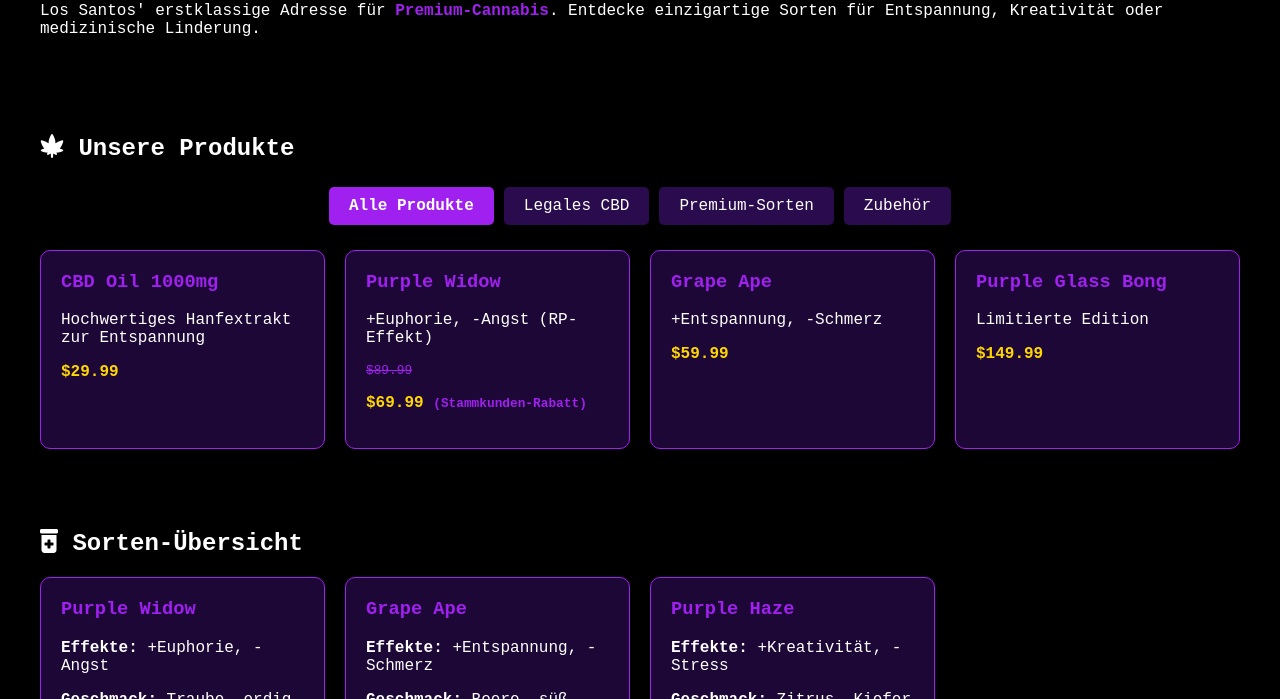
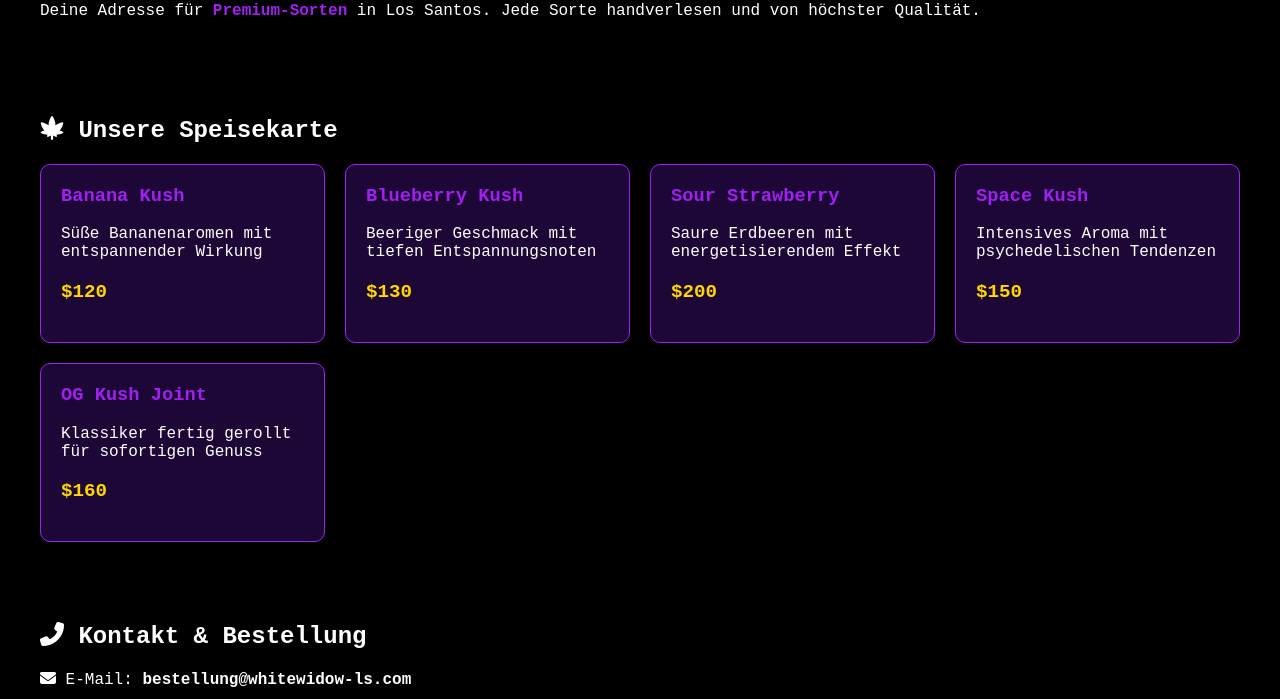
Before and after one commit to xAzzuroCrow/Whitewidow, a plain HTML site: page index.html in a window 1280 px wide. Shown: the part 370-1069 px from the top of the page. Drawn offline with Linux system fonts and the light colour scheme.

Commit message:
index.html

```diff
--- a/index.html
+++ b/index.html
@@ -3,7 +3,7 @@
 <head>
     <meta charset="UTF-8">
     <meta name="viewport" content="width=device-width, initial-scale=1.0">
-    <title>WHITE WIDOW | Premium Cannabis</title>
+    <title>WHITE WIDOW | Premium Sorten</title>
     <link rel="stylesheet" href="https://cdnjs.cloudflare.com/ajax/libs/font-awesome/6.4.0/css/all.min.css">
     <style>
         :root {
@@ -91,27 +91,6 @@
             max-width: 1200px;
             margin: 0 auto;
         }
-        .category-tabs {
-            display: flex;
-            justify-content: center;
-            margin: 20px 0;
-            flex-wrap: wrap;
-        }
-        .tab {
-            padding: 10px 20px;
-            background: var(--primary);
-            margin: 5px;
-            cursor: pointer;
-            border-radius: 5px;
-            transition: all 0.3s;
-        }
-        .tab.active {
-            background: var(--secondary);
-            font-weight: bold;
-        }
-        .tab:hover {
-            background: var(--secondary);
-        }
         .product-grid {
             display: grid;
             grid-template-columns: repeat(auto-fill, minmax(250px, 1fr));
@@ -136,11 +115,7 @@
         .price {
             color: var(--accent);
             font-weight: bold;
-        }
-        .discount {
-            color: var(--secondary);
-            font-size: 0.8em;
-            text-decoration: line-through;
+            font-size: 1.2em;
         }
         .footer {
             background: var(--primary);
@@ -176,88 +151,62 @@
 
     <div class="header">
         <h1 class="logo">WHITE WIDOW</h1>
-        <p class="slogan">"Vom Anbau bis zum Rauch – Die feinsten Sorten in Los Santos"</p>
+        <p class="slogan">"Die exklusivsten Sorten in Los Santos"</p>
     </div>
 
     <div class="menu">
         <a href="#home"><i class="fas fa-home"></i> Startseite</a>
-        <a href="#shop"><i class="fas fa-cannabis"></i> Shop</a>
-        <a href="#strains"><i class="fas fa-prescription-bottle-alt"></i> Sorten</a>
+        <a href="#menu"><i class="fas fa-cannabis"></i> Speisekarte</a>
         <a href="#contact"><i class="fas fa-phone-alt"></i> Kontakt</a>
     </div>
 
     <div class="container" id="home">
         <h2>Willkommen bei White Widow</h2>
-        <p>Los Santos' erstklassige Adresse für <strong style="color:var(--secondary)">Premium-Cannabis</strong>. Entdecke einzigartige Sorten für Entspannung, Kreativität oder medizinische Linderung.</p>
+        <p>Deine Adresse für <strong style="color:var(--secondary)">Premium-Sorten</strong> in Los Santos. Jede Sorte handverlesen und von höchster Qualität.</p>
     </div>
 
-    <div class="container" id="shop">
-        <h2><i class="fas fa-cannabis"></i> Unsere Produkte</h2>
-
-        <div class="category-tabs">
-            <div class="tab active" onclick="filterProducts('all')">Alle Produkte</div>
-            <div class="tab" onclick="filterProducts('legal')">Legales CBD</div>
-            <div class="tab" onclick="filterProducts('premium')">Premium-Sorten</div>
-            <div class="tab" onclick="filterProducts('accessories')">Zubehör</div>
-        </div>
+    <div class="container" id="menu">
+        <h2><i class="fas fa-cannabis"></i> Unsere Speisekarte</h2>
 
         <div class="product-grid">
-            <div class="product" data-category="legal">
-                <h3>CBD Oil 1000mg</h3>
-                <p>Hochwertiges Hanfextrakt zur Entspannung</p>
-                <p class="price">$29.99</p>
+            <div class="product">
+                <h3>Banana Kush</h3>
+                <p>Süße Bananenaromen mit entspannender Wirkung</p>
+                <p class="price">$120</p>
             </div>
 
-            <div class="product" data-category="premium">
-                <h3>Purple Widow</h3>
-                <p>+Euphorie, -Angst (RP-Effekt)</p>
-                <p class="discount">$89.99</p>
-                <p class="price">$69.99 <span style="color:var(--secondary);font-size:0.8em;">(Stammkunden-Rabatt)</span></p>
+            <div class="product">
+                <h3>Blueberry Kush</h3>
+                <p>Beeriger Geschmack mit tiefen Entspannungsnoten</p>
+                <p class="price">$130</p>
             </div>
 
-            <div class="product" data-category="premium">
-                <h3>Grape Ape</h3>
-                <p>+Entspannung, -Schmerz</p>
-                <p class="price">$59.99</p>
+            <div class="product">
+                <h3>Sour Strawberry</h3>
+                <p>Saure Erdbeeren mit energetisierendem Effekt</p>
+                <p class="price">$200</p>
             </div>
 
-            <div class="product" data-category="accessories">
-                <h3>Purple Glass Bong</h3>
-                <p>Limitierte Edition</p>
-                <p class="price">$149.99</p>
+            <div class="product">
+                <h3>Space Kush</h3>
+                <p>Intensives Aroma mit psychedelischen Tendenzen</p>
+                <p class="price">$150</p>
             </div>
-        </div>
-    </div>
 
-    <div class="container" id="strains">
-        <h2><i class="fas fa-prescription-bottle-alt"></i> Sorten-Übersicht</h2>
-        <div class="product-grid">
             <div class="product">
-                <h3>Purple Widow</h3>
-                <p><strong>Effekte:</strong> +Euphorie, -Angst</p>
-                <p><strong>Geschmack:</strong> Traube, erdig</p>
-                <p><strong>THC:</strong> 24%</p>
-            </div>
-            <div class="product">
-                <h3>Grape Ape</h3>
-                <p><strong>Effekte:</strong> +Entspannung, -Schmerz</p>
-                <p><strong>Geschmack:</strong> Beere, süß</p>
-                <p><strong>THC:</strong> 22%</p>
-            </div>
-            <div class="product">
-                <h3>Purple Haze</h3>
-                <p><strong>Effekte:</strong> +Kreativität, -Stress</p>
-                <p><strong>Geschmack:</strong> Zitrus, Kiefer</p>
-                <p><strong>THC:</strong> 21%</p>
+                <h3>OG Kush Joint</h3>
+                <p>Klassiker fertig gerollt für sofortigen Genuss</p>
+                <p class="price">$160</p>
             </div>
         </div>
     </div>
 
     <div class="container" id="contact">
-        <h2><i class="fas fa-phone-alt"></i> Kontakt</h2>
-        <p><i class="fas fa-envelope"></i> E-Mail: <strong>kontakt@whitewidow-ls.com</strong></p>
+        <h2><i class="fas fa-phone-alt"></i> Kontakt & Bestellung</h2>
+        <p><i class="fas fa-envelope"></i> E-Mail: <strong>bestellung@whitewidow-ls.com</strong></p>
         <p><i class="fab fa-twitter"></i> Bleeter: <strong>@PurpleWidowLS</strong></p>
         <p><i class="fas fa-map-marker-alt"></i> Standort: <strong>Vinewood Hills, LS</strong></p>
+        <p><i class="fas fa-clock"></i> Lieferzeiten: <strong>24/7 auf Anfrage</strong></p>
     </div>
 
     <div class="footer">
@@ -279,23 +228,6 @@
                 }, 500);
             }, 1500);
         });
-
-        // Produktfilter
-        function filterProducts(category) {
-            const products = document.querySelectorAll('.product');
-            const tabs = document.querySelectorAll('.tab');
-
-            tabs.forEach(tab => tab.classList.remove('active'));
-            event.target.classList.add('active');
-
-            products.forEach(product => {
-                if (category === 'all' || product.dataset.category === category) {
-                    product.style.display = 'block';
-                } else {
-                    product.style.display = 'none';
-                }
-            });
-        }
     </script>
 </body>
 </html>
```
